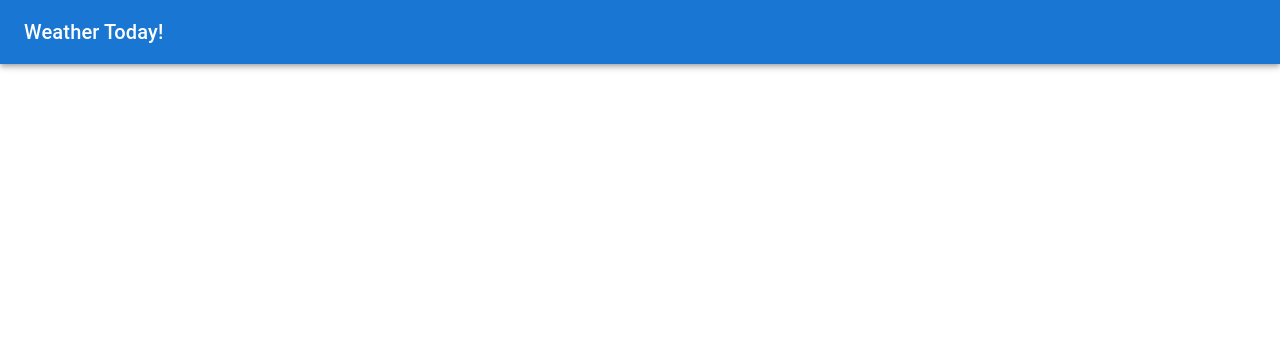
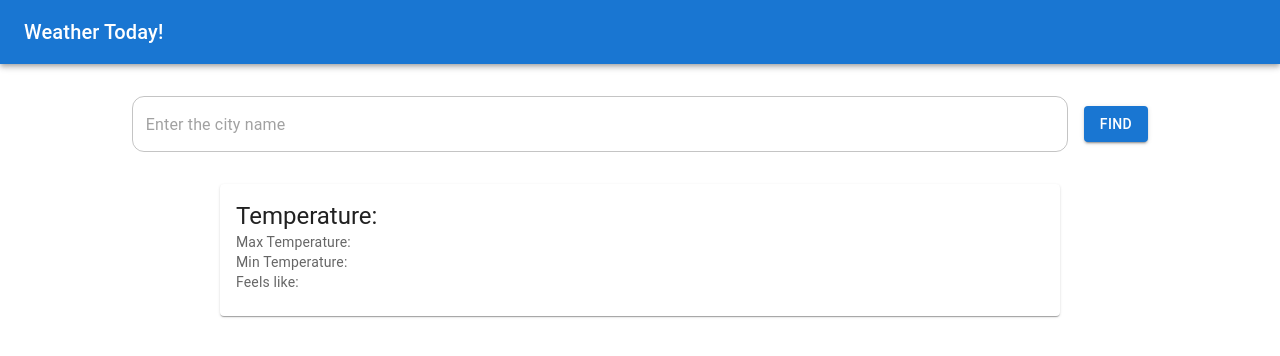
Before and after one commit to SwireLGD/Weather-app, a React (Vite) app: page / in a window 1280 px wide. Shown: the top 356 px of the page. Built offline with nearby package versions, Linux system fonts and the light colour scheme.

Commit message:
Added search input and weather info box

```diff
--- a/src/App.tsx
+++ b/src/App.tsx
@@ -1,5 +1,8 @@
 import { Container } from "@mui/material";
 import AppToolbar from "./components/AppToolbar/AppToolbar";
+import WeatherInfo from "./features/weather/Weather.tsx";
+import CityInput from "./features/components/CityInput.tsx";
+import { Route, Routes } from "react-router-dom";
 
 const App = () => {
   return (
@@ -8,7 +11,13 @@ const App = () => {
         <AppToolbar />
       </header>
       <main>
+        <div className='container-fluid mt-3'>
+          <CityInput />
+        </div>
         <Container maxWidth="xl">
+          <Routes>
+            <Route path='/' element={<WeatherInfo />} />
+          </Routes>
         </Container>
       </main>
     </>
--- /dev/null
+++ b/src/features/components/CityInput.tsx
@@ -0,0 +1,49 @@
+import { useState } from "react";
+import { useAppDispatch } from "../../app/hooks";
+import { fetchWeather } from "../weather/WeatherThunks";
+import { TextField, Box, Button } from "@mui/material";
+
+const CityInput: React.FC = () => {
+    const [city, setCity] = useState<string>('');
+    const dispatch = useAppDispatch();
+
+    const handleChange = (e: React.ChangeEvent<HTMLInputElement>) => {
+        setCity(e.target.value);
+    };
+
+    const handleSearch = () => {
+        if (city) {
+            dispatch(fetchWeather(city));
+        } else {
+            alert ('You didn\'t  write the name!')
+        }
+    };
+
+    return (
+        <Box display="flex" alignItems="center" justifyContent="center" p={2}>
+
+            <TextField
+                id="search"
+                value={city}
+                onChange={handleChange}
+                placeholder="Enter the city name"
+                variant="outlined"
+                sx={{
+                    width: "75%",
+                    "& .MuiOutlinedInput-root": {
+                        borderRadius: 3,
+                    },
+                }}
+            />
+            <Button
+                onClick={handleSearch}
+                variant="contained"
+                sx={{ ml: 2 }}
+            >
+                Find
+            </Button>
+        </Box>
+    );
+};
+
+export default CityInput;
--- a/src/features/weather/Weather.tsx
+++ b/src/features/weather/Weather.tsx
@@ -0,0 +1,29 @@
+import { Box, Card, CardContent, Typography } from "@mui/material";
+import { useAppSelector } from "../../app/hooks";
+
+const WeatherInfo = () => {
+    const weather = useAppSelector((state) => state.Weather.weather);
+
+    return (
+        <Box display="flex" justifyContent="center" alignItems="center" p={2}>
+            <Card sx={{ maxWidth: '70%', width: '100%' }}>
+                <CardContent>
+                    <Typography variant="h5" component="div">
+                        Temperature: {weather?.main.temp}
+                    </Typography>
+                    <Typography variant="body2" color="text.secondary">
+                        Max Temperature: {weather?.main.temp_max}
+                    </Typography>
+                    <Typography variant="body2" color="text.secondary">
+                        Min Temperature: {weather?.main.temp_min}
+                    </Typography>
+                    <Typography variant="body2" color="text.secondary">
+                        Feels like:  {weather?.main.feels_like}
+                    </Typography>
+                </CardContent>
+            </Card>
+        </Box>
+    );
+};
+
+export default WeatherInfo;
--- a/src/features/weather/WeatherThunks.tsx
+++ b/src/features/weather/WeatherThunks.tsx
@@ -1,11 +1,20 @@
 import { createAsyncThunk } from "@reduxjs/toolkit";
 import axiosApi from "../../axiosApi";
 import { IWeather } from "../../types";
+import axios from "axios";
+
 
 export const fetchWeather = createAsyncThunk<IWeather, string>(
     'Weather/fetchWeather',
-    async (city: string) => {
-        const response = await axiosApi.get<IWeather>(`?q=${city}&appid=9f6861a874957b96fdf0059a500e7d34&units=metric`);
-        return response.data;
+    async (city, { rejectWithValue }) => {
+        try {
+            const response = await axiosApi.get<IWeather>(`?q=${city}&appid=9f6861a874957b96fdf0059a500e7d34&units=metric`);
+            return response.data;
+        } catch (e) {
+            if (axios.isAxiosError(e) && e.response?.status === 404) {
+                alert('city not found');
+            }
+            return rejectWithValue('Something went wrong');
+        }
     }
 );
```
Also changed, not shown: src/types.d.ts (+6 -8 lines).
